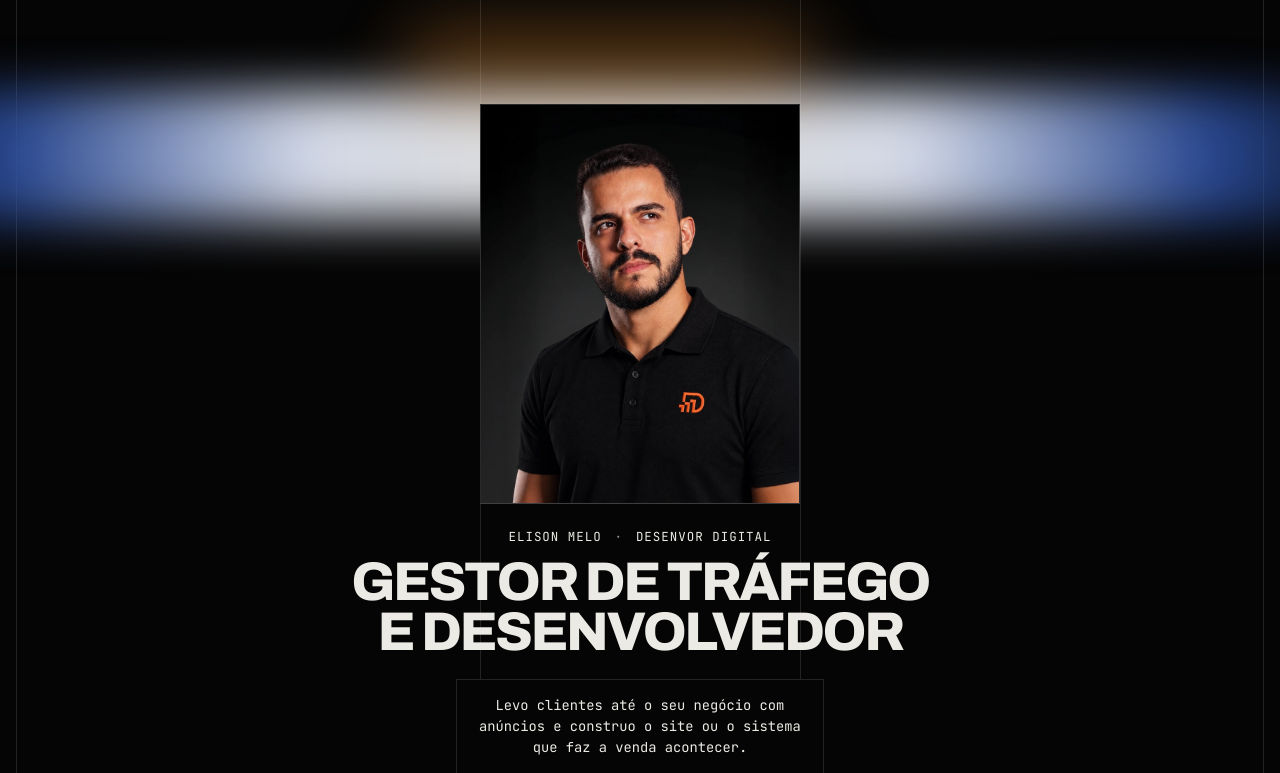
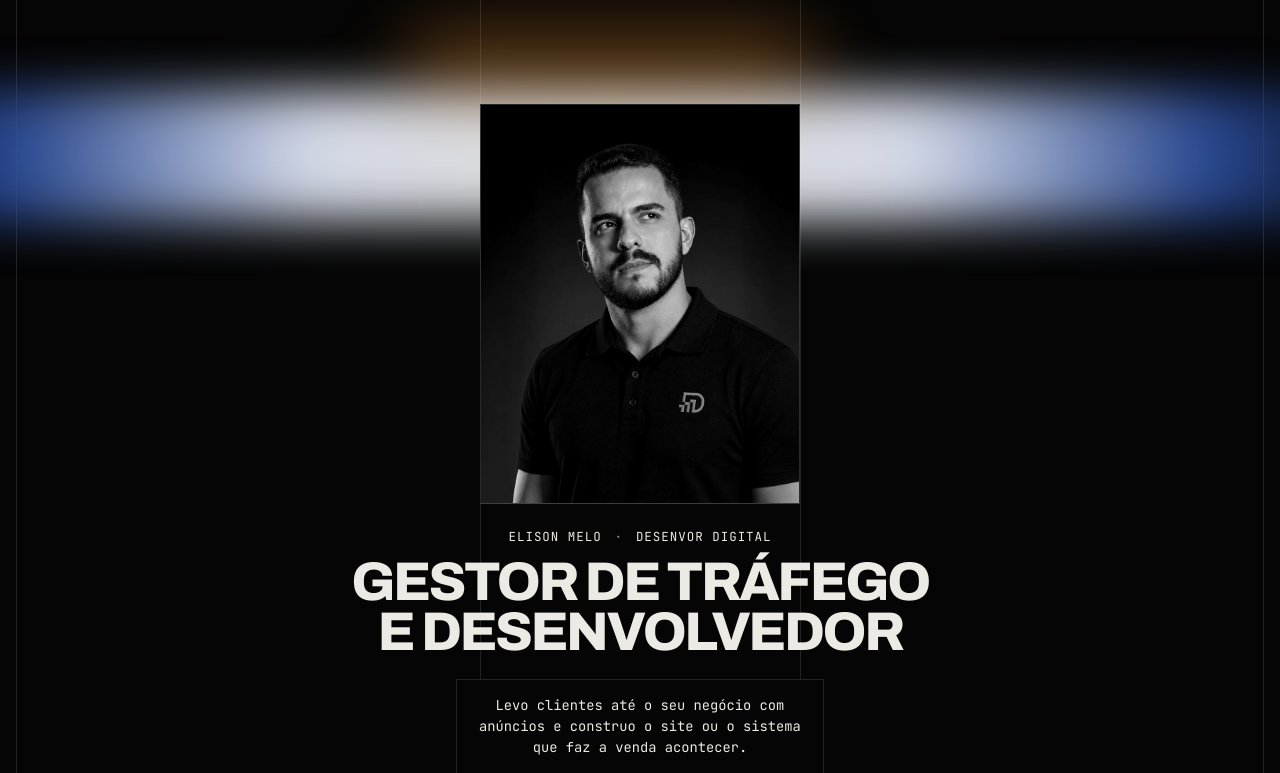
Before and after one commit to elisonmelo/siteelisonmelo, a plain HTML site: page index.html in a window 1280 px wide. Shown: the top 773 px of the page. Drawn offline with Linux system fonts and the light colour scheme.

Commit message:
Deixa a foto do retrato em preto e branco
Co-Authored-By: Claude Fable 5.2 <noreply@anthropic.com>

```diff
--- a/styles.css
+++ b/styles.css
@@ -137,7 +137,8 @@ h1, h2, p { margin: 0; }
   height: 100%;
   object-fit: cover;
   object-position: center top;
-  /* Para preto e branco, como na referência: filter: grayscale(1) contrast(1.08); */
+  /* Preto e branco. Para voltar às cores, apague a linha abaixo. */
+  filter: grayscale(1) contrast(1.08);
 }
 .monograma {
   position: absolute;
```
